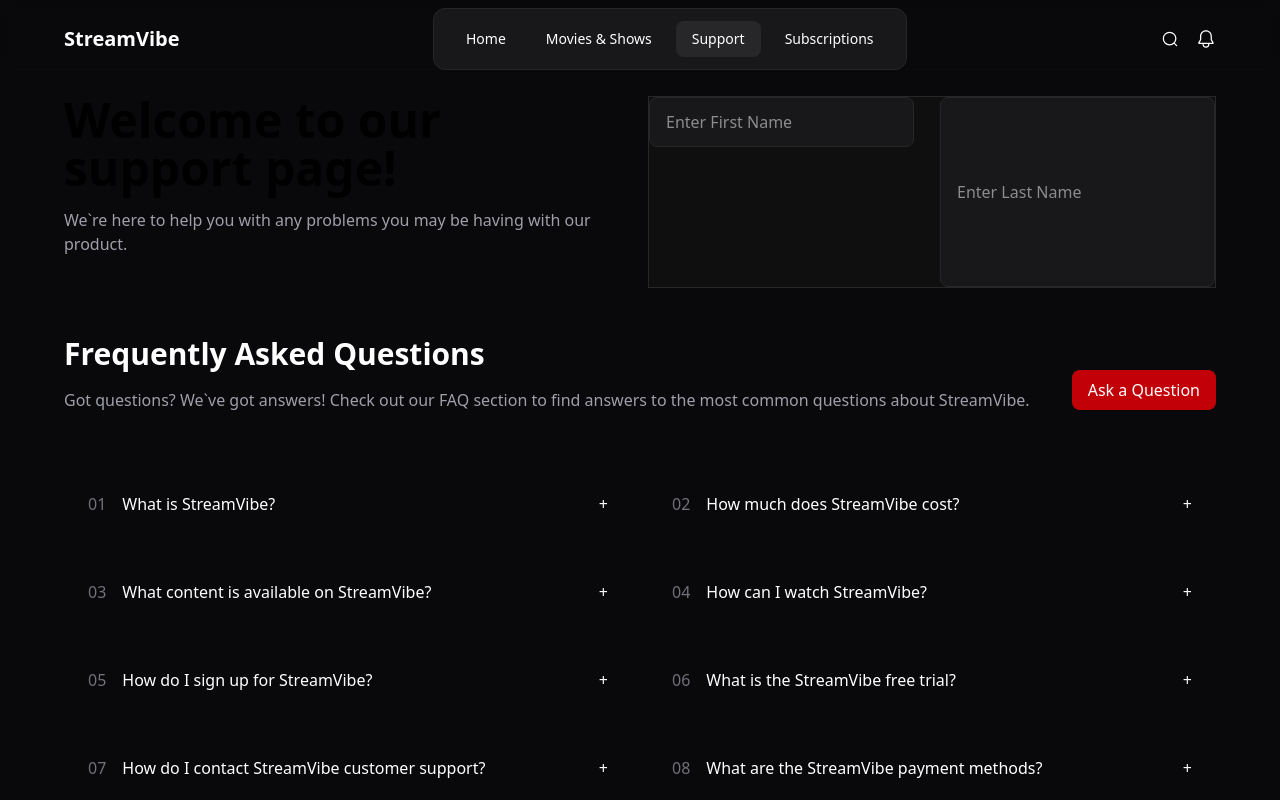
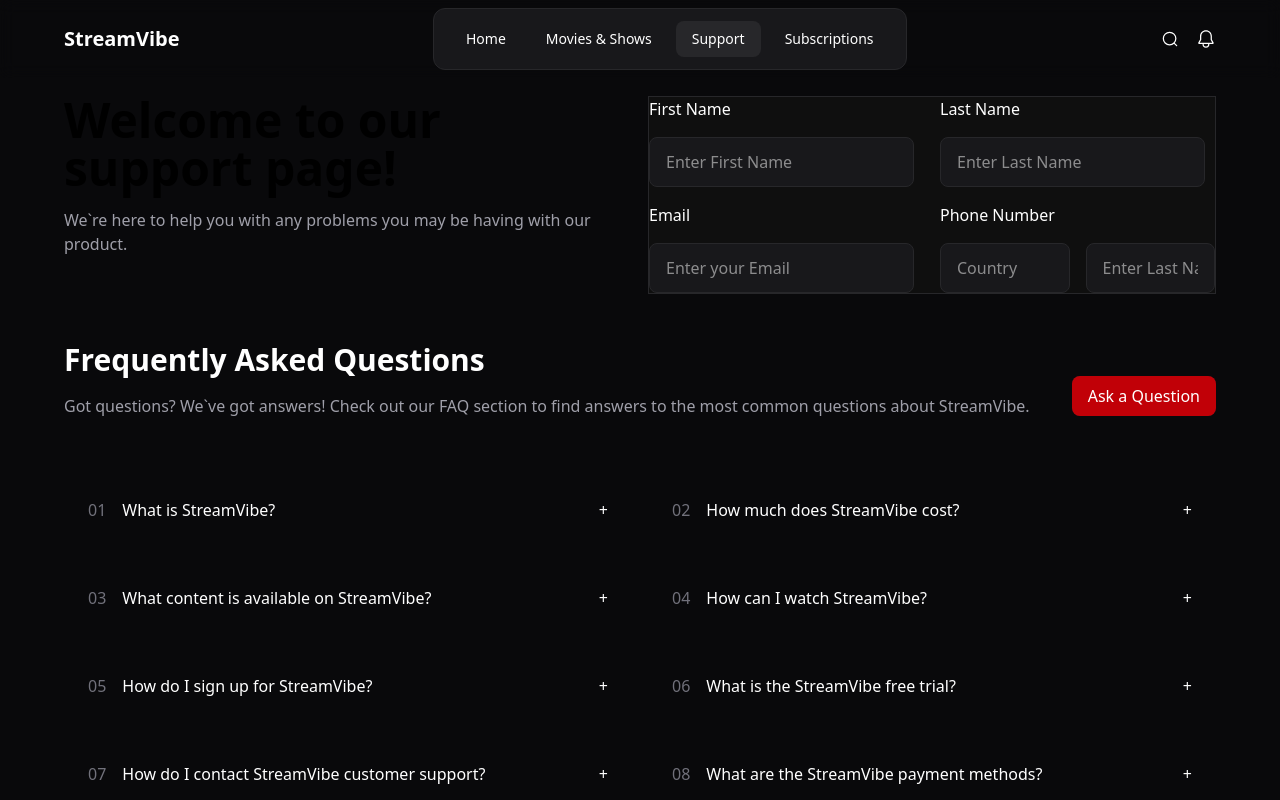
Before and after one commit to AntonBerest/movie-app, a Next.js app: page /support in a window 1280 px wide. Shown: the top 800 px of the page. Built offline with nearby package versions, Linux system fonts and the light colour scheme.

Commit message:
support page (test3)

```diff
--- a/components/support/SupportHero.tsx
+++ b/components/support/SupportHero.tsx
@@ -12,16 +12,39 @@ export default function SupportHero() {
       </div>
       <div className="grid grid-cols-2 gap-4 bg-[#0F0F0F] border border-zinc-800">
         <div>
-          <p className=""></p>
+          <p className="text-white max-w-xl mb-4">First Name</p>
           <input
             placeholder="Enter First Name"
             className="bg-zinc-900 border border-zinc-800 rounded-lg px-4 py-3 text-white"
           />
         </div>
-        <input
-          className="bg-zinc-900 border border-zinc-800 rounded-lg px-4 py-3 text-white"
-          placeholder="Enter Last Name"
-        />
+        <div>
+          <p className="text-white max-w-xl mb-4">Last Name</p>
+          <input
+            className="bg-zinc-900 border border-zinc-800 rounded-lg px-4 py-3 text-white"
+            placeholder="Enter Last Name"
+          />
+        </div>
+        <div>
+          <p className="text-white max-w-xl mb-4">Email</p>
+          <input
+            placeholder="Enter your Email"
+            className="bg-zinc-900 border border-zinc-800 rounded-lg px-4 py-3 text-white"
+          />
+        </div>
+        <div>
+          <p className="text-white max-w-xl mb-4">Phone Number</p>
+          <div className="grid grid-cols-2 gap-4">
+            <input
+              placeholder="Country"
+              className="bg-zinc-900 border border-zinc-800 rounded-lg px-4 py-3 text-white"
+            />
+            <input
+              placeholder="Enter Last Name"
+              className="bg-zinc-900 border border-zinc-800 rounded-lg px-4 py-3 text-white"
+            />
+          </div>
+        </div>
       </div>
     </div>
   )
```
